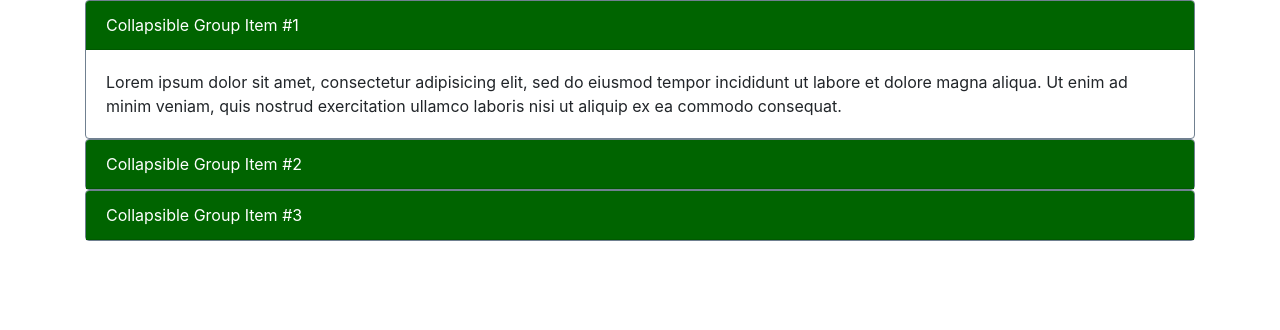
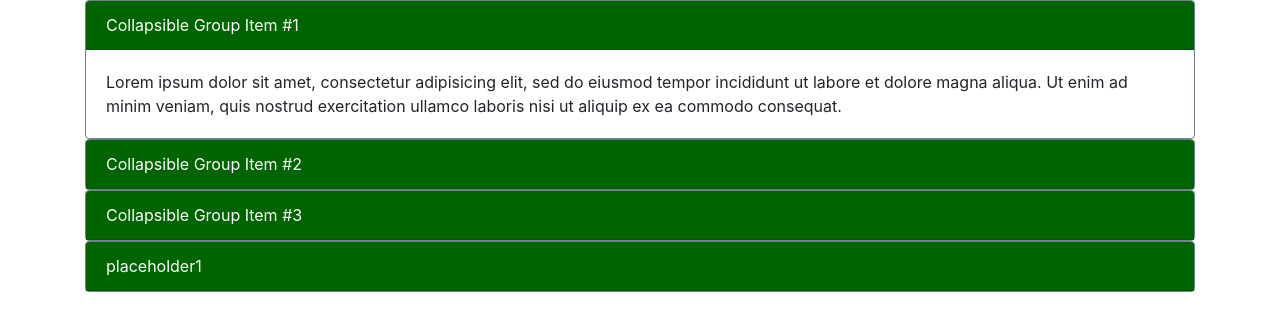
Before and after one commit to bezChalla/patriot, a plain HTML site: page index.html in a window 1280 px wide. Drawn offline with nearby package versions, Linux system fonts and the light colour scheme.

Commit message:
added placeholder group and script reference

```diff
--- a/index.html
+++ b/index.html
@@ -1,9 +1,11 @@
 <html>
     <head>
+        <title>Carbon Footprint</title>
         <link rel="stylesheet" href="https://maxcdn.bootstrapcdn.com/bootstrap/4.3.1/css/bootstrap.min.css">
         <script src="https://ajax.googleapis.com/ajax/libs/jquery/3.4.1/jquery.min.js"></script>
         <script src="https://cdnjs.cloudflare.com/ajax/libs/popper.js/1.14.7/umd/popper.min.js"></script>
         <script src="https://maxcdn.bootstrapcdn.com/bootstrap/4.3.1/js/bootstrap.min.js"></script>
+        <script src="./secondhalf.js"></script>
         <link rel="stylesheet" href="style.css" />
     </head>
 
@@ -53,6 +55,19 @@
                     </div>
                 </div>
 
+                <div class="card">
+                    <div class="card-header">
+                        <a class="collapsed card-link" data-toggle="collapse" href="#placeholder1">
+                            placeholder1
+                        </a>
+                    </div>
+                    <div id="placeholder1" class="collapse" data-parent="#accordion">
+                        <div class="card-body">
+                            Lorem ipsum dolor sit amet, consectetur adipisicing elit, sed do eiusmod tempor incididunt ut labore et dolore magna aliqua. Ut enim ad minim veniam, quis nostrud exercitation ullamco laboris nisi ut aliquip ex ea commodo consequat.
+                        </div>
+                    </div>
+                </div>
+
                 <!-- insert new div class="card" here-->
             </div>
         </div>
```
